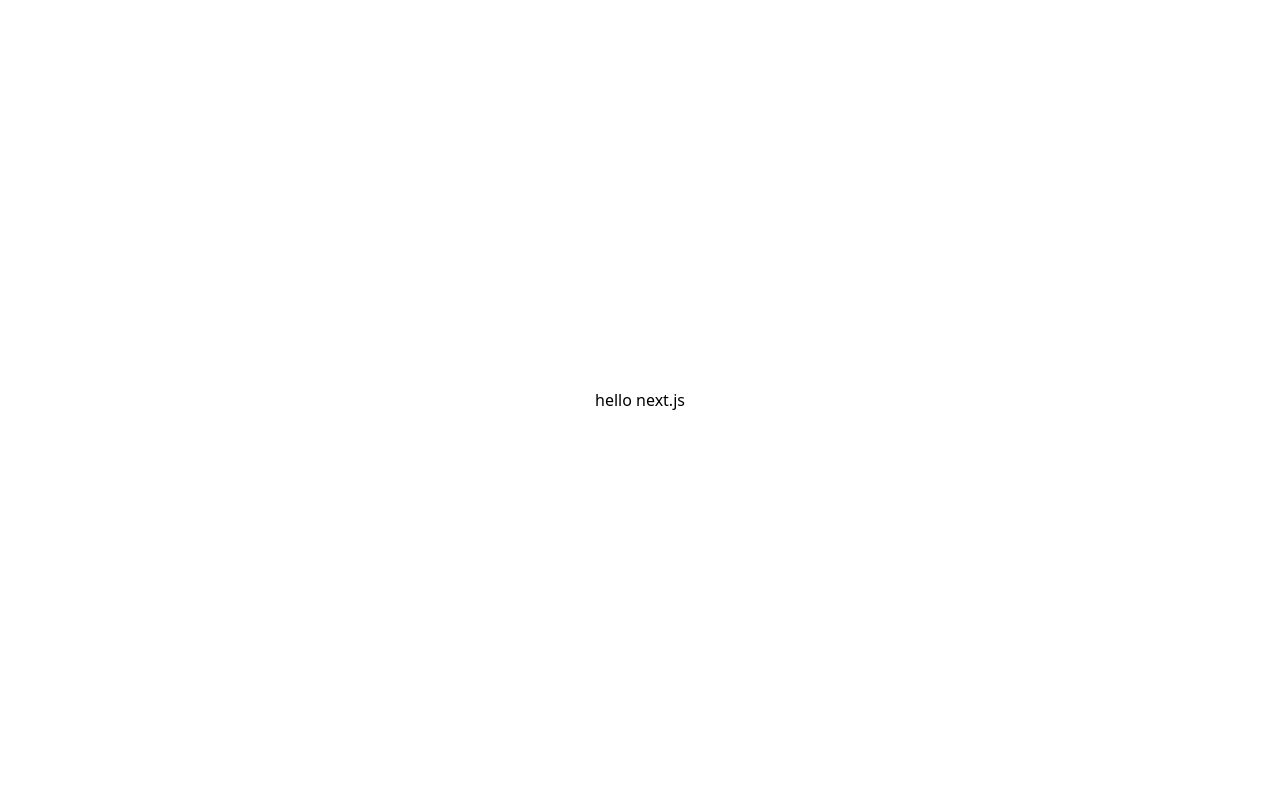
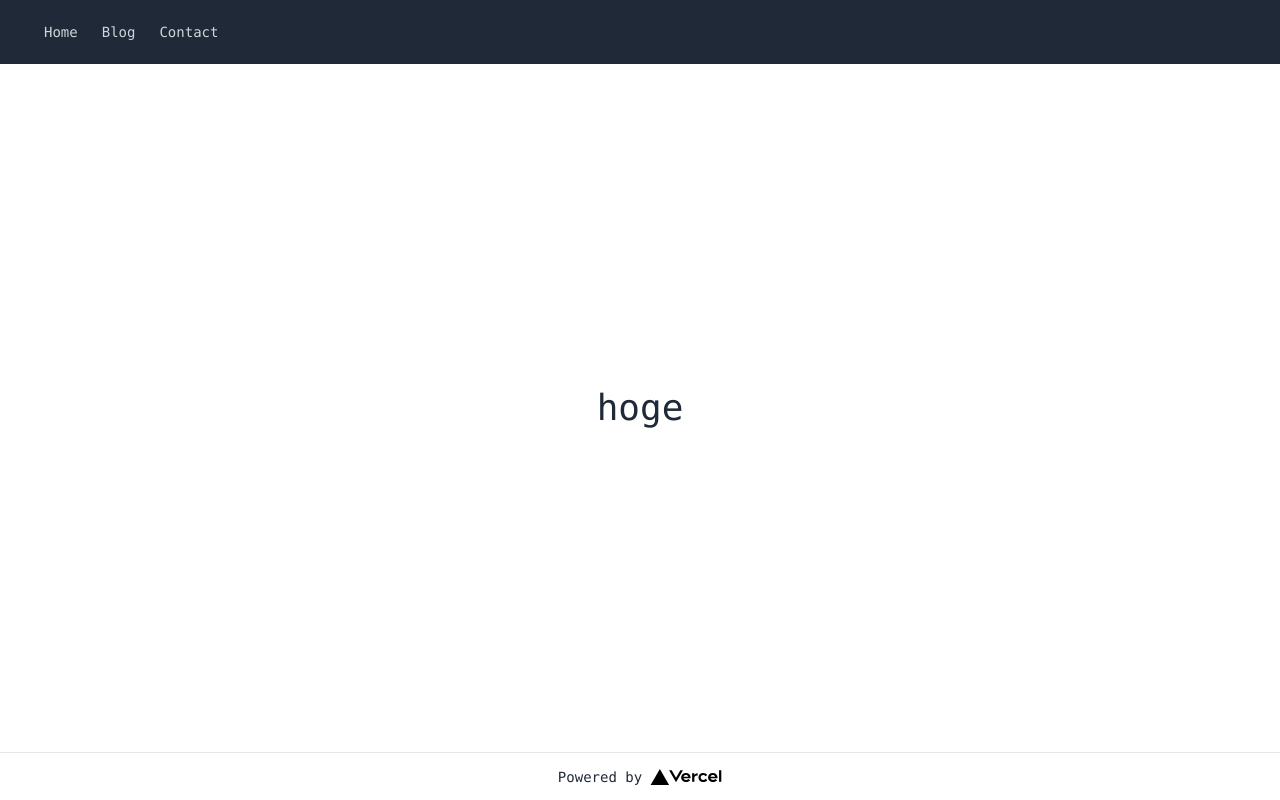
Before and after one commit to rattsl/next-exsercise, a Next.js app: page / in a window 1280 px wide. Built offline with nearby package versions, Linux system fonts and the light colour scheme.

Commit message:
add: layout.js 作成

```diff
--- /dev/null
+++ b/components/Layout.js
@@ -0,0 +1,51 @@
+import Head from "next/head";
+import Link from "next/link";
+import Image from "next/image";
+
+const Layout = ({children, title="HP by next.js"}) => {
+  return(
+    <div className="flex justtify-center items-center flex-col text-gray-800 min-h-screen text-sm font-mono">
+      <Head>
+        <title>{title}</title>
+      </Head>
+      <header>
+        <nav className="bg-gray-800 w-screen">
+          <div className="flex items-center pl-8 h-16">
+            <div className="flex space-x-4">
+              <Link href="/">
+                <a className="text-gray-300 hover:bg-gray-700 px-3 py-2 rounded">Home</a>
+              </Link>
+            </div>
+            <div className="flex space-x-4">
+              <Link href="/blog-page">
+                <a className="text-gray-300 hover:bg-gray-700 px-3 py-2 rounded">Blog</a>
+              </Link>
+            </div>
+            <div className="flex space-x-4">
+              <Link href="/contact-page">
+                <a className="text-gray-300 hover:bg-gray-700 px-3 py-2 rounded">Contact</a>
+              </Link>
+            </div>
+          </div>
+        </nav>
+      </header>
+      <main className="flex flex-1 justify-center items-center flex-col w-screen">
+        {children}
+      </main>
+      <footer className="w-full h-12 flex justify-center items-center border-t">
+        <a
+          href="https://vercel.com?utm_source=create-next-app&utm_medium=default-template&utm_campaign=create-next-app"
+          target="_blank"
+          rel="noopener noreferrer"
+          className="flex items-center"
+        >
+          Powered by{' '}
+          <span className="h-4 ml-2">
+            <Image src="/vercel.svg" alt="Vercel Logo" width={72} height={16} />
+          </span>
+        </a>
+      </footer>
+    </div>
+  )
+}
+export default Layout;
--- a/pages/blog-page.js
+++ b/pages/blog-page.js
@@ -1,8 +1,11 @@
+import Layout from "../components/Layout";
+
+
 const Blog = () => {
   return (
-    <div>
-      Blog Page
-    </div>
+    <Layout title="blog">
+      <p className="text-4xl">Blog</p>
+    </Layout>
   )
 }
 
--- a/pages/contact-page.js
+++ b/pages/contact-page.js
@@ -1,8 +1,10 @@
+import Layout from "../components/Layout";
+
 const Contact = () => {
   return (
-    <div>
-      Contact Page
-    </div>
+    <Layout title="Contact">
+      <p className="text-4xl">Contact</p>
+    </Layout>
   )
 }
 
--- a/pages/index.js
+++ b/pages/index.js
@@ -1,29 +1,10 @@
-import Head from 'next/head'
 import Image from 'next/image'
+import Layout from '../components/Layout'
 
 export default function Home() {
   return (
-    <div className="min-h-screen py-0 px-2 flex flex-col justify-center items-center">
-      <Head>
-        <title>Create Next App</title>
-        <meta name="description" content="Generated by create next app" />
-        <link rel="icon" href="/favicon.ico" />
-      </Head>
-
-      <h1>hello next.js</h1>
-
-      {/* <footer className={styles.footer}>
-        <a
-          href="https://vercel.com?utm_source=create-next-app&utm_medium=default-template&utm_campaign=create-next-app"
-          target="_blank"
-          rel="noopener noreferrer"
-        >
-          Powered by{' '}
-          <span className={styles.logo}>
-            <Image src="/vercel.svg" alt="Vercel Logo" width={72} height={16} />
-          </span>
-        </a>
-      </footer> */}
-    </div>
+    <Layout title="Home">
+      <p className="text-4xl">hoge</p>
+    </Layout>
   )
 }
```
